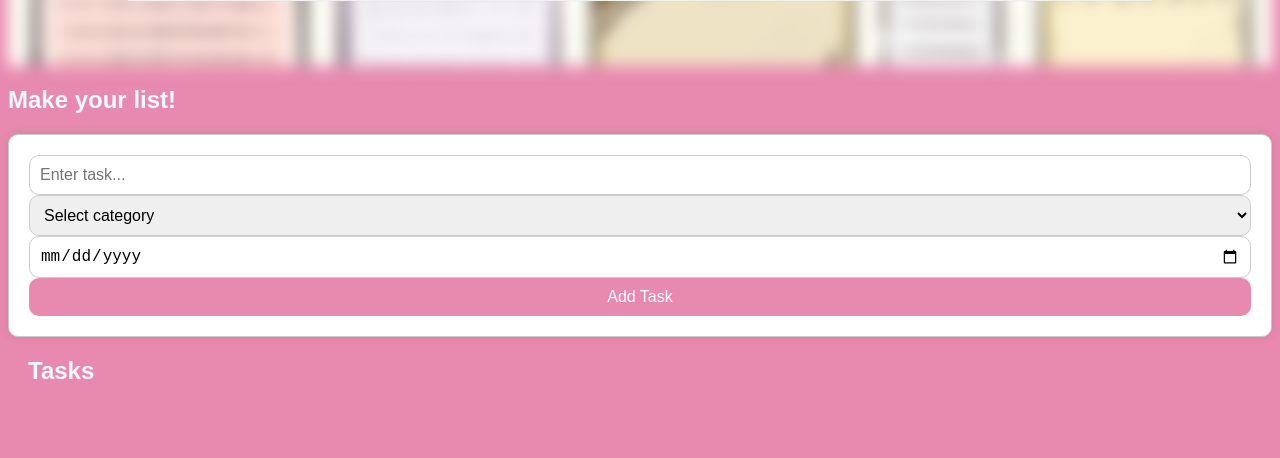
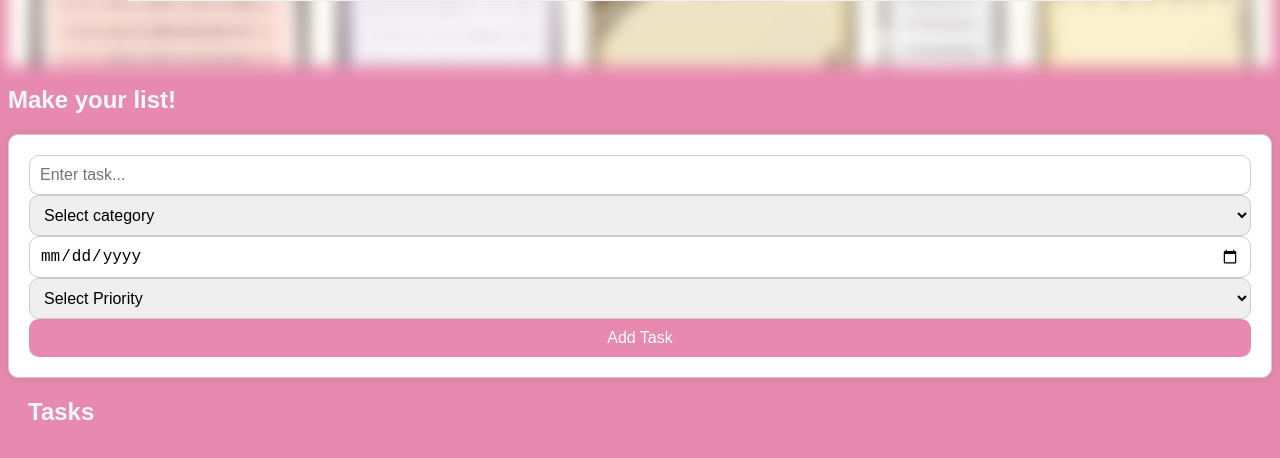
Before and after one commit to palakjain-12/To-do-List, a plain HTML site: page index.html in a window 1280 px wide. Shown: the part 182-640 px from the top of the page. Drawn offline with Linux system fonts and the light colour scheme.

Commit message:
Update index.html

```diff
--- a/index.html
+++ b/index.html
@@ -26,7 +26,17 @@
                 <option value="Grocery">Grocery</option>
             </select>
             <input type="date" id="due-date-input">
+            <select id="Priority">
+                <option value="">Select Priority</option>
+                <option value="Urgent AND Important">Urgent AND Important</option>
+                <option value="Urgent BUT NOT Important">Urgent BUT NOT Important</option>
+                <option value="NOT Urgent BUT Important">NOT Urgent BUT Important</option>
+                <option value="NOT Urgent AND NOT Important">NOT Urgent AND NOT Important</option>
+
+            </select>
             <button id="add-task-btn">Add Task</button>
+
+
 
         </section>
         <section class="task-list">
```
